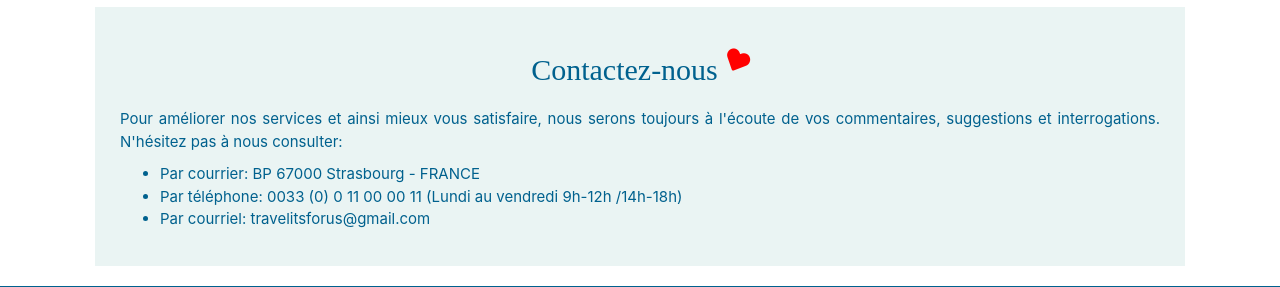
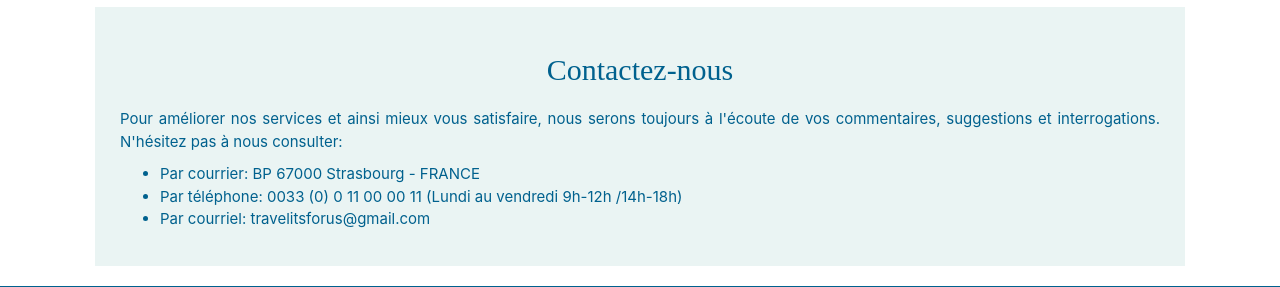
Before and after one commit to lampein/project5tech, a PHP site: page /contact.php in a window 1280 px wide. Shown: the part 303-590 px from the top of the page. Run offline with PHP 8.4, Linux system fonts and the light colour scheme; some libraries are stand-ins or nearby versions; some web fonts are replaced.

Commit message:
redesign

```diff
--- a/contact.phtml
+++ b/contact.phtml
@@ -1,5 +1,5 @@
 <div class="contact">
-	<h1>Contactez-nous<i class="fas fa-heart"></i></h1>
+	<h1>Contactez-nous</h1>
 	<p>Pour améliorer nos services et ainsi mieux vous satisfaire, nous serons toujours à l'écoute de vos commentaires, suggestions et interrogations. N'hésitez pas à nous consulter:</p>
 		<ul>
 			<li>Par courrier: BP 67000 Strasbourg - FRANCE</li>
```
